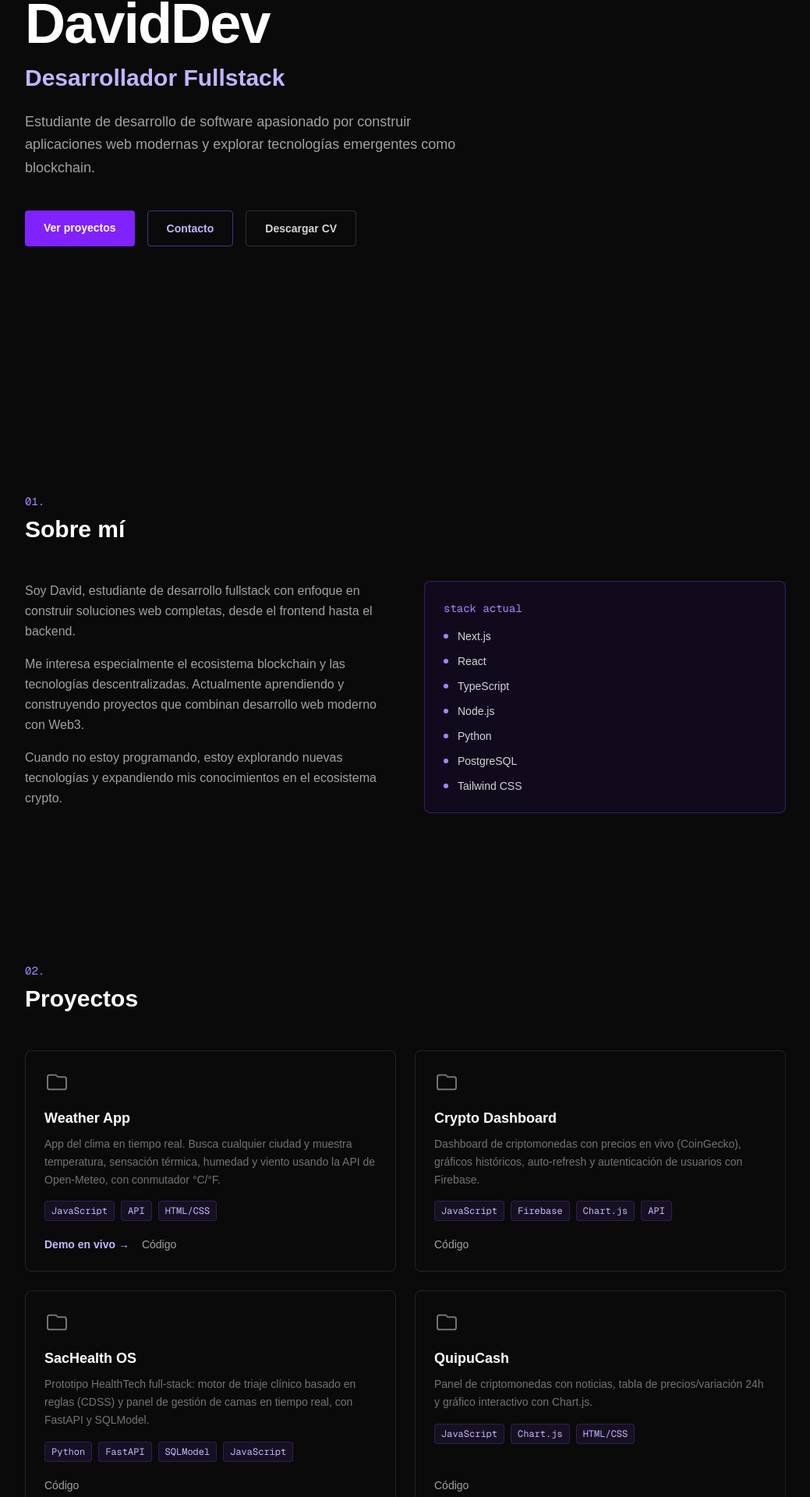
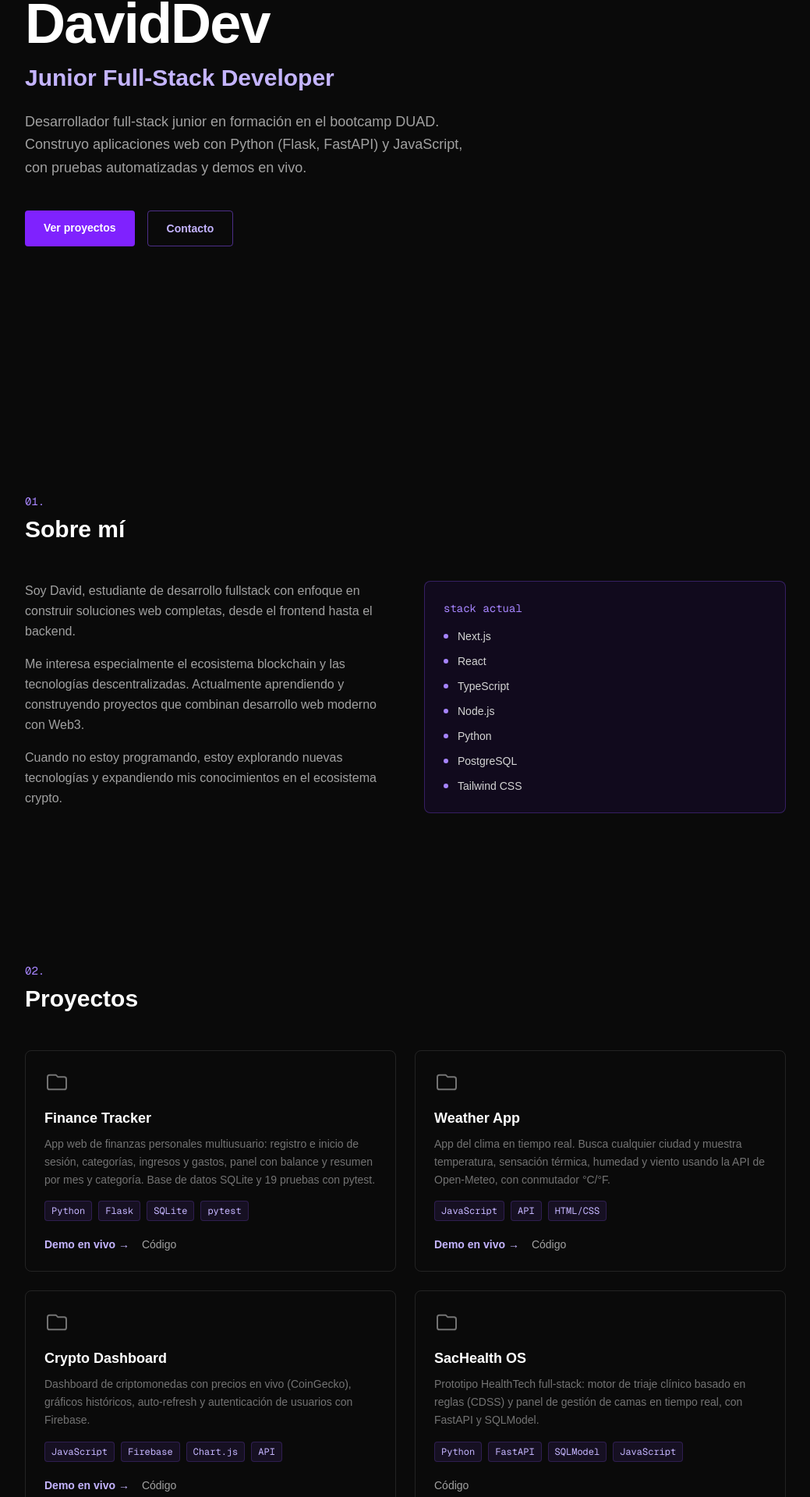
Before and after one commit to coderblockch/portfolio, a Next.js app: page / in a window 1280 px wide. Shown: the part 263-2183 px from the top of the page at 78% size, without its empty margins (120-1159 px from the left). Built offline with nearby package versions, Linux system fonts and the light colour scheme.

Commit message:
Projects: add Finance Tracker first and live demos; hero: Junior Full-Stack line; hide CV button until cv.pdf exists

```diff
--- a/app/components/Hero.tsx
+++ b/app/components/Hero.tsx
@@ -1,3 +1,7 @@
+// Set to true once public/cv.pdf is added, so the "Descargar CV" button
+// never points to a missing file on the live site.
+const SHOW_CV_BUTTON = false;
+
 export default function Hero() {
   return (
     <section id="hero" className="min-h-screen flex flex-col justify-center px-6 max-w-5xl mx-auto">
@@ -6,11 +10,12 @@ export default function Hero() {
         DavidDev
       </h1>
       <h2 className="text-2xl md:text-3xl font-semibold text-violet-300 mb-6">
-        Desarrollador Fullstack
+        Junior Full-Stack Developer
       </h2>
       <p className="text-neutral-400 max-w-xl text-lg leading-relaxed mb-10">
-        Estudiante de desarrollo de software apasionado por construir aplicaciones web
-        modernas y explorar tecnologías emergentes como blockchain.
+        Desarrollador full-stack junior en formación en el bootcamp DUAD. Construyo
+        aplicaciones web con Python (Flask, FastAPI) y JavaScript, con pruebas
+        automatizadas y demos en vivo.
       </p>
       <div className="flex flex-wrap gap-4">
         <a
@@ -25,6 +30,7 @@ export default function Hero() {
         >
           Contacto
         </a>
+        {SHOW_CV_BUTTON && (
         <a
           href="/cv.pdf"
           download
@@ -32,6 +38,7 @@ export default function Hero() {
         >
           Descargar CV
         </a>
+        )}
       </div>
     </section>
   );
--- a/app/components/Projects.tsx
+++ b/app/components/Projects.tsx
@@ -7,6 +7,14 @@ type Project = {
 };
 
 const projects: Project[] = [
+  {
+    title: "Finance Tracker",
+    description:
+      "App web de finanzas personales multiusuario: registro e inicio de sesión, categorías, ingresos y gastos, panel con balance y resumen por mes y categoría. Base de datos SQLite y 19 pruebas con pytest.",
+    tags: ["Python", "Flask", "SQLite", "pytest"],
+    code: "https://github.com/coderblockch/finance-tracker-flask",
+    demo: "https://finance-tracker-kln2.onrender.com",
+  },
   {
     title: "Weather App",
     description:
@@ -21,6 +29,7 @@ const projects: Project[] = [
       "Dashboard de criptomonedas con precios en vivo (CoinGecko), gráficos históricos, auto-refresh y autenticación de usuarios con Firebase.",
     tags: ["JavaScript", "Firebase", "Chart.js", "API"],
     code: "https://github.com/coderblockch/crypto-dashboard",
+    demo: "https://coderblockch.github.io/crypto-dashboard/",
   },
   {
     title: "SacHealth OS",
@@ -35,6 +44,7 @@ const projects: Project[] = [
       "Panel de criptomonedas con noticias, tabla de precios/variación 24h y gráfico interactivo con Chart.js.",
     tags: ["JavaScript", "Chart.js", "HTML/CSS"],
     code: "https://github.com/coderblockch/QuipuCash",
+    demo: "https://coderblockch.github.io/QuipuCash/",
   },
   {
     title: "To-Do List",
```
